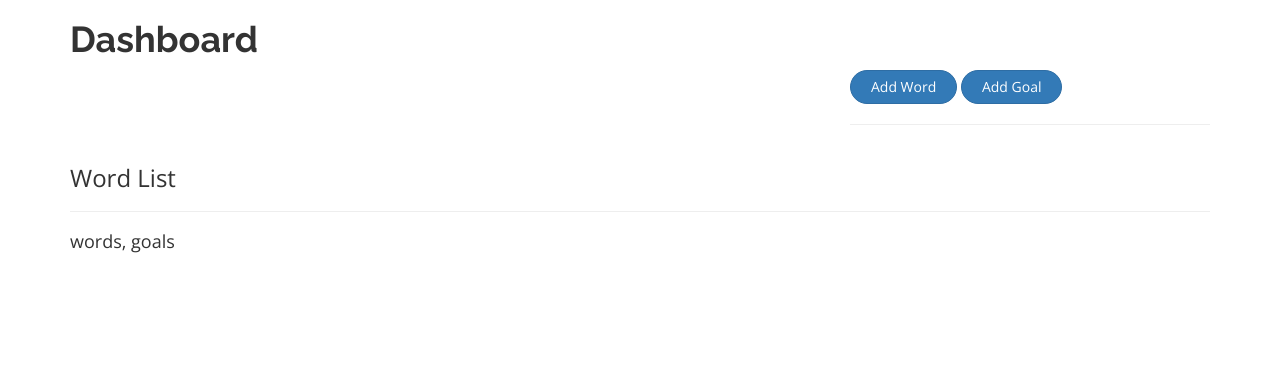
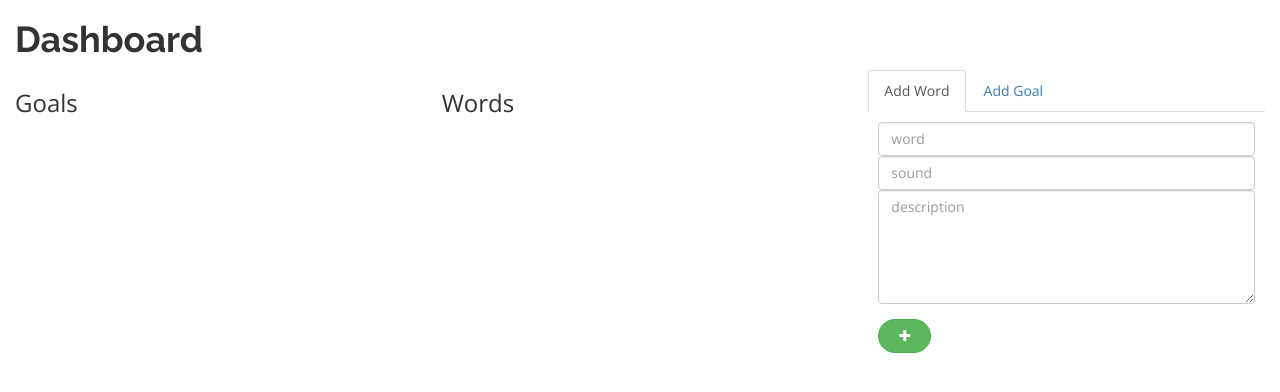
Before and after one commit to ncabelin/toddlespeak, a Flask app: page /browse in a window 1280 px wide. Shown: the part 80-472 px from the top of the page. Run offline with Flask 2, Linux system fonts and the light colour scheme; the visitor is signed in with stand-in values (Sample User, id 1); data that the repository does not hold is empty; parts of the project's set-up code (start-up, migrations or seed data) failed here and were passed over; some libraries are stand-ins or nearby versions.

Commit message:
add tabsinstead of buttons for forms

```diff
--- a/templates/browse.html
+++ b/templates/browse.html
@@ -1,22 +1,33 @@
 {% extends 'base.html' %}
 {% block content %}
-<div class="container">
+<div class="container-fluid">
 	<div class="row">
 		<div class="col-md-12">
 			<h1>Dashboard</h1>
 		</div>
 	</div>
 	<div class="row">
-		<div class="col-md-8">
+		<div class="col-md-4">
+			<div id="goals">
+				<h3><span id="goalSum"></span> Goals</h3>
+				<ul id="goalList">
+				</ul>
+			</div>
 		</div>
 		<div class="col-md-4">
-			<button class="btn btn-primary" type="button" data-toggle="collapse" data-target="#collapseWord" aria-expanded="false" aria-controls="collapseExample">
-			  Add Word
-			</button>
-			<button class="btn btn-primary" type="button" data-toggle="collapse" data-target="#collapseGoal" aria-expanded="false" aria-controls="collapseExample">
-			  Add Goal
-			</button>
-			<div class="collapse" id="collapseWord">
+			<div id="words">
+				<h3><span id="wordSum"></span> Words</h3>
+				<ul id="wordList">
+				</ul>
+			</div>
+		</div>
+		<div class="col-md-4">
+			<ul class="nav nav-tabs" id="myTabs">
+				<li role="presentation" class="active"><a href="#wordPanel" id="word-tab">Add Word</a></li>
+				<li role="presentation"><a href="#goalPanel" id="goal-tab">Add Goal</a></li>
+			</ul>
+			<div class="tab-content" id="myTabContent">
+				<div class="tab-pane fade in active" role="tabpanel" id="wordPanel" aria-labelledby="word-tab">
 					<form method="POST" class="form-box" id="wordForm">
 						<div class="form-group">
 							<input class="form-control" type="text" name="word" placeholder="word" id="wordInput">
@@ -24,42 +35,34 @@
 							<textarea class="form-control" placeholder="description" rows="5" name="description" id="descWordInput"></textarea>
 						</div>
 						<div class="form-group">
-						<button class="btn btn-success"><i class="fa fa-check" aria-hidden="true"></i></button>
-						<button class="btn btn-danger" type="button" data-toggle="collapse" data-target="#collapseExample" aria-expanded="false" aria-controls="collapseExample"><i class="fa fa-times" aria-hidden="true"></i></button>
+							<button class="btn btn-success circle-btn"><i class="fa fa-plus" aria-hidden="true"></i></button>
 						</div>
 					</form>
 				</div>
-			<div class="collapse" id="collapseGoal">
+				<div class="tab-pane fade" role="tabpanel" id="goalPanel" aria-labelledby="goal-tab">
 					<form method="POST" class="form-box" id="goalForm">
 						<div class="form-group">
 							<input class="form-control" type="text" name="goal" placeholder="goal" id="goalInput">
 							<textarea class="form-control" placeholder="description" rows="5" name="description" id="descGoalInput"></textarea>
 						</div>
 						<div class="form-group">
-						<button class="btn btn-success"><i class="fa fa-check" aria-hidden="true"></i></button>
-						<button class="btn btn-danger" type="button" data-toggle="collapse" data-target="#collapseExample" aria-expanded="false" aria-controls="collapseExample"><i class="fa fa-times" aria-hidden="true"></i></button>
+							<button class="btn btn-success circle-btn"><i class="fa fa-plus" aria-hidden="true"></i></button>
 						</div>
 					</form>
 				</div>
-			<hr>
-		</div>
-	</div>
-	<div class="row">
-		<div class="col-md-12">
-			<div id="words">
-				<h3>Word List</h3>
-				<hr>
-				<h4><span id="wordSum"></span> words, <span id="goalSum"></span> goals</h4>
-				<ul id="wordList">
-				</ul>
-				<ul id="goalList">
-				</ul>
 			</div>
 		</div>
 	</div>
 </div>
 <script>
 $(function() {
+	$('#myTabs a').click(function(e) {
+		e.preventDefault();
+		$(this).tab('show');
+	});
+
+	$('#myTabs a[href="#wordPanel"]').tab('show');
+
 	var getWords = function() {
 		$.ajax({
 			url: '/getwords',
```
Lines whose indentation alone changed are shown as unchanged.
